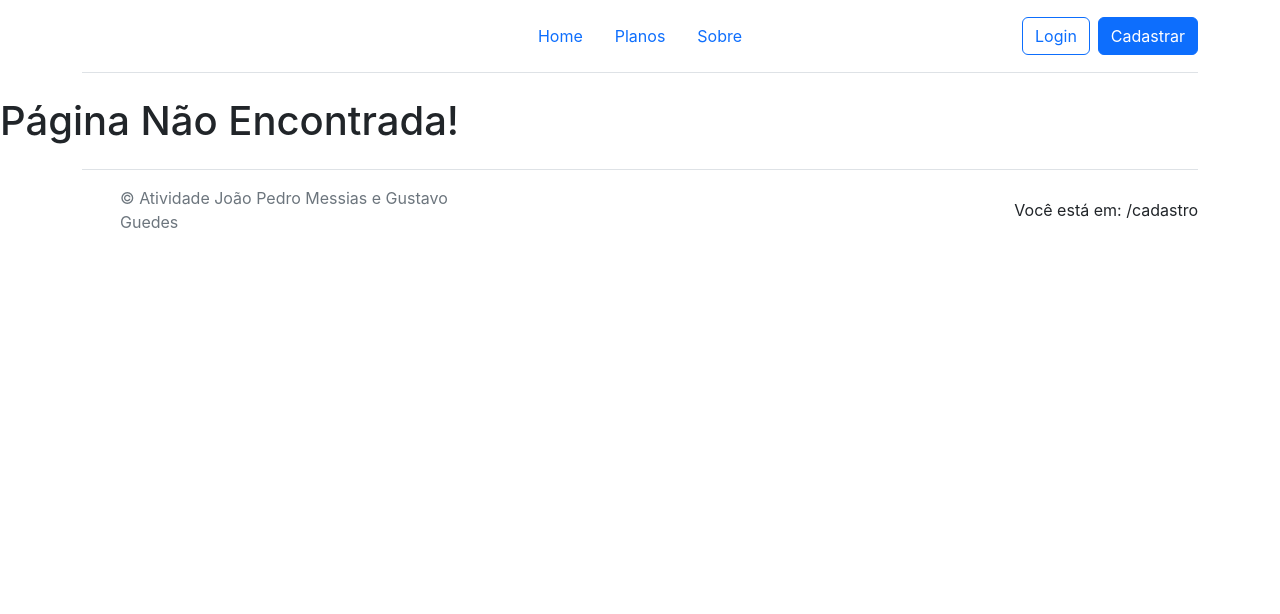
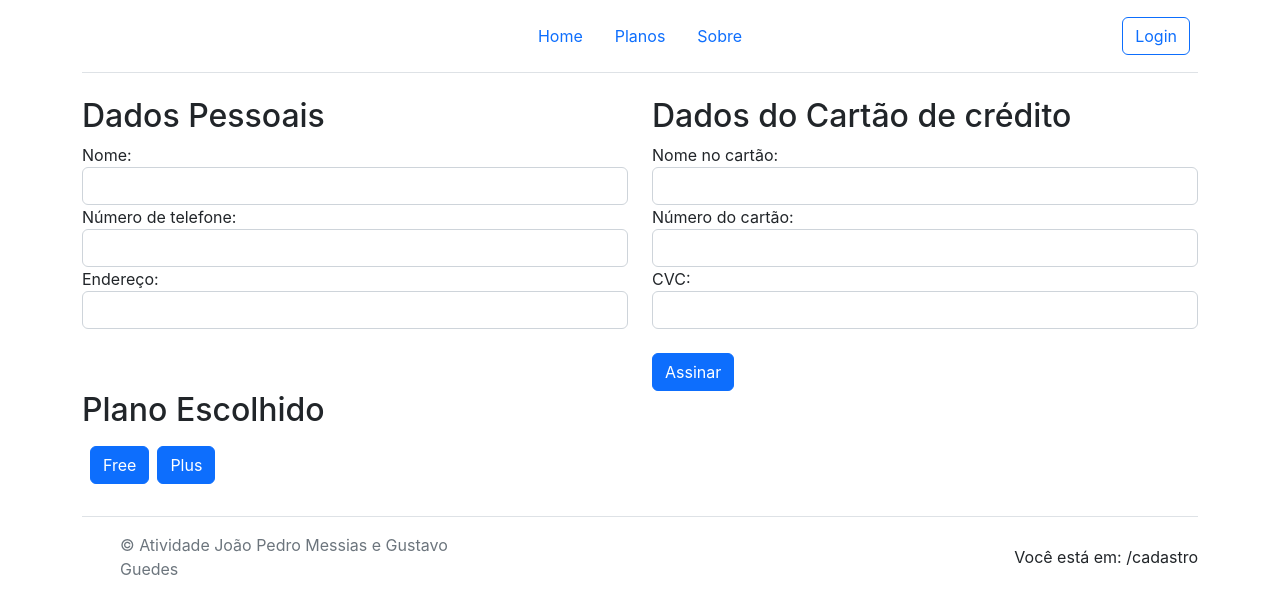
Before and after one commit to Joao-Messias/catalogo-filmes, a React (Create React App) app: page /cadastro in a window 1280 px wide. Shown: the top 614 px of the page. Built offline with nearby package versions, Linux system fonts and the light colour scheme; no server answers; the HTML template or start-up script is replaced by a standard one.

Commit message:
Página de Cadastro e alguns detalhes

```diff
--- a/src/RoutesConfig.js
+++ b/src/RoutesConfig.js
@@ -4,6 +4,7 @@ import Home from './pages/home';
 import Planos from './pages/planos';
 import Sobre from './pages/sobre';
 import Detalhes from './pages/detalhes';
+import RegisterPage from "./pages/cadastro";
 
 export default function RoutesConfig(props) {
     return (
@@ -15,6 +16,7 @@ export default function RoutesConfig(props) {
             <Route path='sobre/:name' element={<Sobre filmes={props.filmes}/>}/>
             <Route path='sobre' element={<Sobre filmes={props.filmes}/>}/>
             <Route path='detalhes/:filme' element={<Detalhes filmes={props.filmes}/>}/>
+            <Route path='cadastro' element={<RegisterPage/>}/>
             <Route path='*' element={<h1>Página Não Encontrada!</h1>}/>
         </Routes>
     );
--- a/src/components/Header/index.js
+++ b/src/components/Header/index.js
@@ -1,23 +1,31 @@
 import "./header.css";
-import { Link } from 'react-router-dom';
+import {Link} from 'react-router-dom';
+import {useState, useEffect, useLayoutEffect} from 'react';
 
 export default function Header() {
+    const [showCadastroButton, setShowCadastroButton] = useState(true);
+
+    useLayoutEffect(() => {
+        setShowCadastroButton(window.location.pathname !== "/cadastro");
+    }, [window.location.pathname]);
+
     return (
         <div className="container">
-            <header className="d-flex flex-wrap align-items-center justify-content-center justify-content-md-between py-3 mb-4 border-bottom">
+            <header
+                className="d-flex flex-wrap align-items-center justify-content-center justify-content-md-between py-3 mb-4 border-bottom">
                 <a href="/" className="d-flex align-items-center col-md-3 mb-2 mb-md-0 text-dark text-decoration-none">
                     <svg className="bi me-2" width="40" height="32" role="img" aria-label="Bootstrap"></svg>
                 </a>
 
                 <ul className="nav col-12 col-md-auto mb-2 justify-content-center mb-md-0">
-                    <li> <Link className="nav-link" to='/'>Home</Link> </li>
-                    <li> <Link className="nav-link" to='/planos'>Planos</Link> </li>
-                    <li> <Link className="nav-link" to='/sobre/'>Sobre</Link> </li>
+                    <li><Link className="nav-link" to='/'>Home</Link></li>
+                    <li><Link className="nav-link" to='/planos'>Planos</Link></li>
+                    <li><Link className="nav-link" to='/sobre/'>Sobre</Link></li>
                 </ul>
 
                 <div className="col-md-3 text-end">
-                     <button type="button" className="btn btn-outline-primary me-2">Login</button>
-                     <button type="button" className="btn btn-primary">Cadastrar</button>
+                    <button type="button" className="btn btn-outline-primary me-2">Login</button>
+                    {showCadastroButton && <Link className="btn btn-primary" to='/cadastro'>Cadastrar </Link>}
                 </div>
 
             </header>
--- /dev/null
+++ b/src/pages/cadastro.js
@@ -0,0 +1,185 @@
+import React, {useState} from "react";
+import Swal from 'sweetalert2';
+
+const RegisterPage = () => {
+    // Define the state variables for form inputs
+    const [name, setName] = useState("");
+    const [phoneNumber, setPhoneNumber] = useState("");
+    const [address, setAddress] = useState("");
+    const [cardName, setCardName] = useState("");
+    const [cardNumber, setCardNumber] = useState("");
+    const [cvc, setCvc] = useState("");
+    const [isPlusActive, setIsPlusActive] = useState(false);
+    const [isFreeActive, setIsFreeActive] = useState(false);
+
+    const validateCvc = (cvc) => {
+        const regex = /^[0-9]{3}$/;
+        return regex.test(cvc);
+    }
+
+    const validateCardNumber = (cardNumber) => {
+        const regex = /^[0-9]{20}$/;
+        return regex.test(cardNumber);
+    }
+    const handlePlusClick = () => {
+        setIsPlusActive(true);
+        setIsFreeActive(false);
+    };
+
+    const handleFreeClick = () => {
+        setIsFreeActive(true);
+        setIsPlusActive(false);
+    };
+
+    const [formData, setFormData] = useState({
+        name: "",
+        phoneNumber: "",
+        address: "",
+        cardName: "",
+        cardNumber: "",
+        cvc: "",
+    });
+    const handleSubmit = (e) => {
+        e.preventDefault();
+
+        // Verifica se todos os campos estão preenchidos
+        if (name.trim() === "" || phoneNumber.trim() === "" || address.trim() === "" || cardName.trim() === "" || cardNumber.trim() === "" || cvc.trim() === "") {
+            Swal.fire({
+                icon: 'warning',
+                title: 'Por favor, preencha todos os campos.',
+            });
+            return;
+        }
+
+        // Verifica se o número do cartão é válido
+        if (!validateCardNumber(cardNumber)) {
+            Swal.fire({
+                icon: 'warning',
+                title: 'Por favor, insira um número de cartão válido com 20 dígitos numéricos.',
+            });
+            return;
+        }
+
+        // Verifica se o CVC é válido
+        if (!validateCvc(cvc)) {
+            Swal.fire({
+                icon: 'warning',
+                title: 'Por favor, insira um código CVC válido com 3 dígitos numéricos.',
+            });
+            return;
+        }
+
+        // Se todas as validações passarem, podemos preencher o objeto de dados e exibir um alerta
+        setFormData({
+            name,
+            phoneNumber,
+            address,
+            cardName,
+            cardNumber,
+            cvc,
+        });
+
+        Swal.fire({
+            icon: 'success',
+            title: 'Assinado com sucesso!',
+            text: `Os dados cadastrados são:\nNome: ${name}\nNúmero de telefone: ${phoneNumber}\nEndereço: ${address}\nNome no cartão: ${cardName}\nNúmero do cartão: ${cardNumber}\nCVC: ${cvc}\n`,
+        });
+    };
+
+    return (<div className="container">
+        <div className="row">
+            <div className="col-md-6">
+                <form onSubmit={handleSubmit}>
+                    <h2>Dados Pessoais</h2>
+                    <div className="form-group">
+                        <label>Nome:</label>
+                        <input
+                            type="text"
+                            className="form-control"
+                            value={name}
+                            onChange={(e) => setName(e.target.value)}
+                        />
+                    </div>
+                    <div className="form-group">
+                        <label>Número de telefone:</label>
+                        <input
+                            type="tel"
+                            className="form-control"
+                            value={phoneNumber}
+                            onChange={(e) => setPhoneNumber(e.target.value)}
+                        />
+                    </div>
+                    <div className="form-group">
+                        <label>Endereço:</label>
+                        <input
+                            type="text"
+                            className="form-control"
+                            value={address}
+                            onChange={(e) => setAddress(e.target.value)}
+                        />
+                    </div>
+                </form>
+            </div>
+            <div className="col-md-6">
+                <form onSubmit={handleSubmit}>
+                    <h2>Dados do Cartão de crédito</h2>
+                    <div className="form-group">
+                        <label>Nome no cartão:</label>
+                        <input
+                            type="text"
+                            className="form-control"
+                            value={cardName}
+                            onChange={(e) => setCardName(e.target.value)}
+                        />
+                    </div>
+                    <div className="form-group">
+                        <label>Número do cartão:</label>
+                        <input
+                            type="number"
+                            maxLength={20}
+                            className="form-control"
+                            value={cardNumber}
+                            onChange={(e) => setCardNumber(e.target.value)}
+                        />
+                    </div>
+                    <div className="form-group">
+                        <label>CVC:</label>
+                        <input
+                            type="password"
+                            className="form-control"
+                            value={cvc}
+                            onChange={(e) => setCvc(e.target.value)}
+                        />
+                    </div>
+                    <br/>
+                    <button type="submit" className="btn btn-primary">
+                        Assinar
+                    </button>
+                </form>
+            </div>
+        </div>
+        <div className="row">
+            <div className="col-md-6">
+                <form onSubmit={handleSubmit}>
+                    <h2>Plano Escolhido</h2>
+                    <button
+                        className={`btn m-2 ${isFreeActive ? "btn-danger" : "btn-primary"}`}
+                        onClick={handleFreeClick}
+                        disabled={isFreeActive}
+                    >
+                        Free
+                    </button>
+                    <button
+                        className={`btn ${isPlusActive ? "btn-danger" : "btn-primary"}`}
+                        onClick={handlePlusClick}
+                        disabled={isPlusActive}
+                    >
+                        Plus
+                    </button>
+                </form>
+            </div>
+        </div>
+    </div>);
+};
+
+export default RegisterPage;
--- a/src/pages/planos.js
+++ b/src/pages/planos.js
@@ -8,7 +8,6 @@ function Planos() {
             <Title
                 title={"Planos"}
                 text={"Veja abaixo os planos disponíveis:"} />
-            <h1 className='text-center'>Planos</h1>
             <Plano />
         </div>
     )
```
